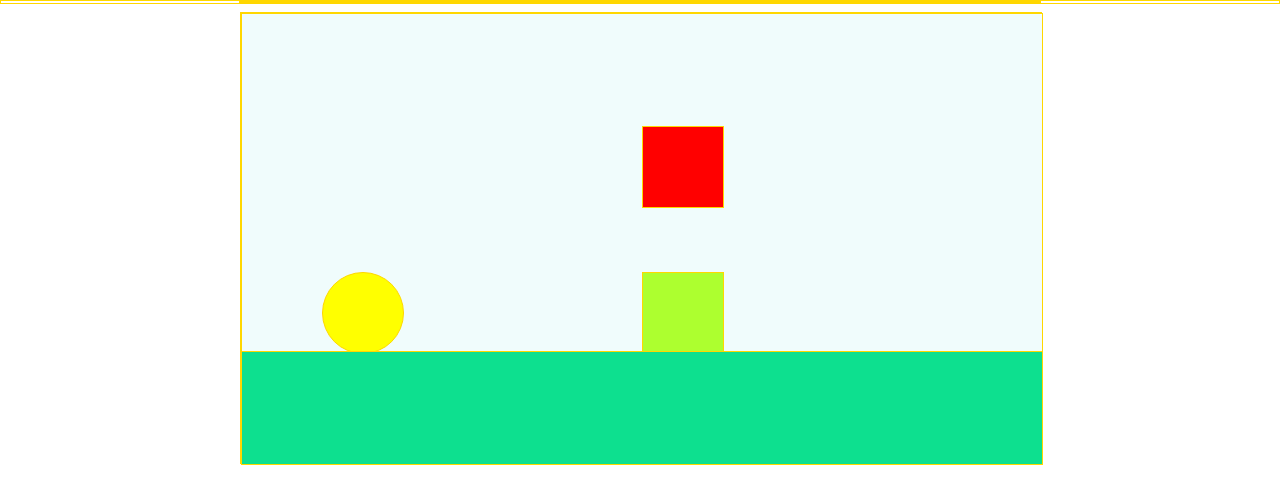
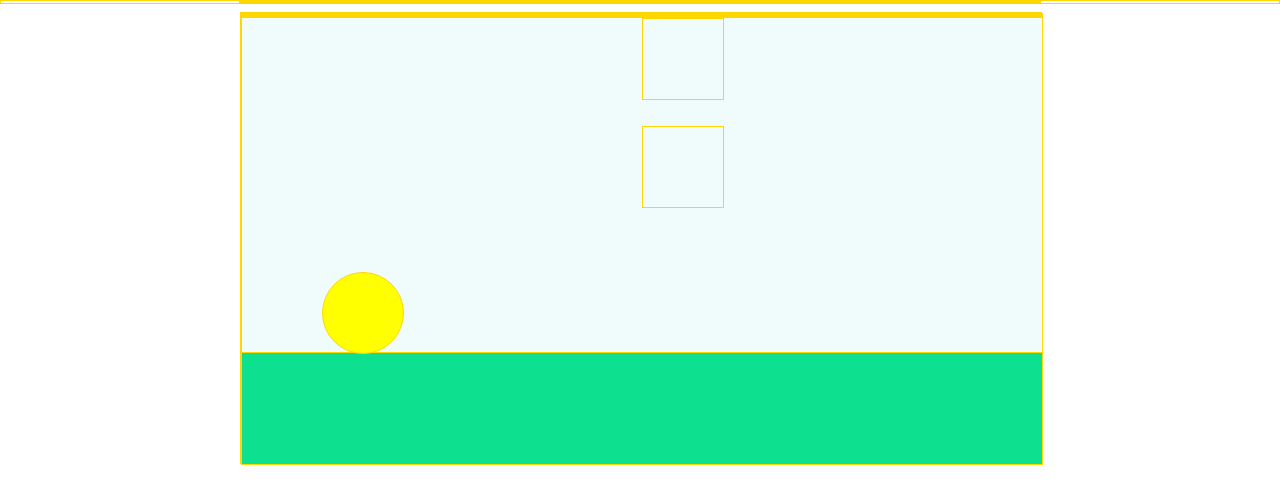
Before and after one commit to dchyii/JetPackGo, a plain HTML site: page index.html in a window 1280 px wide. Drawn offline with nearby package versions, Linux system fonts and the light colour scheme.

Commit message:
created more targets and obstacles to visualise the game

```diff
--- a/index.html
+++ b/index.html
@@ -17,11 +17,14 @@
   </head>
   <body>
     <div id="gameContainer">
+        <div id="ground"></div>
         <div id="sky">
           <div id="hero"></div>
-          <div class="obstacle flying dragon"></div>
-          <div class="obstacle ground animal"></div>
+          <div class="block flying obstacle"></div>
+          <div class="block flying2 target"></div>
+          <div class="block flying3 target"></div>
+          <div class="block flying4 obstacle"></div>
+
         </div>
-        <div id="ground"></div>
   </body>
 </html>
```
